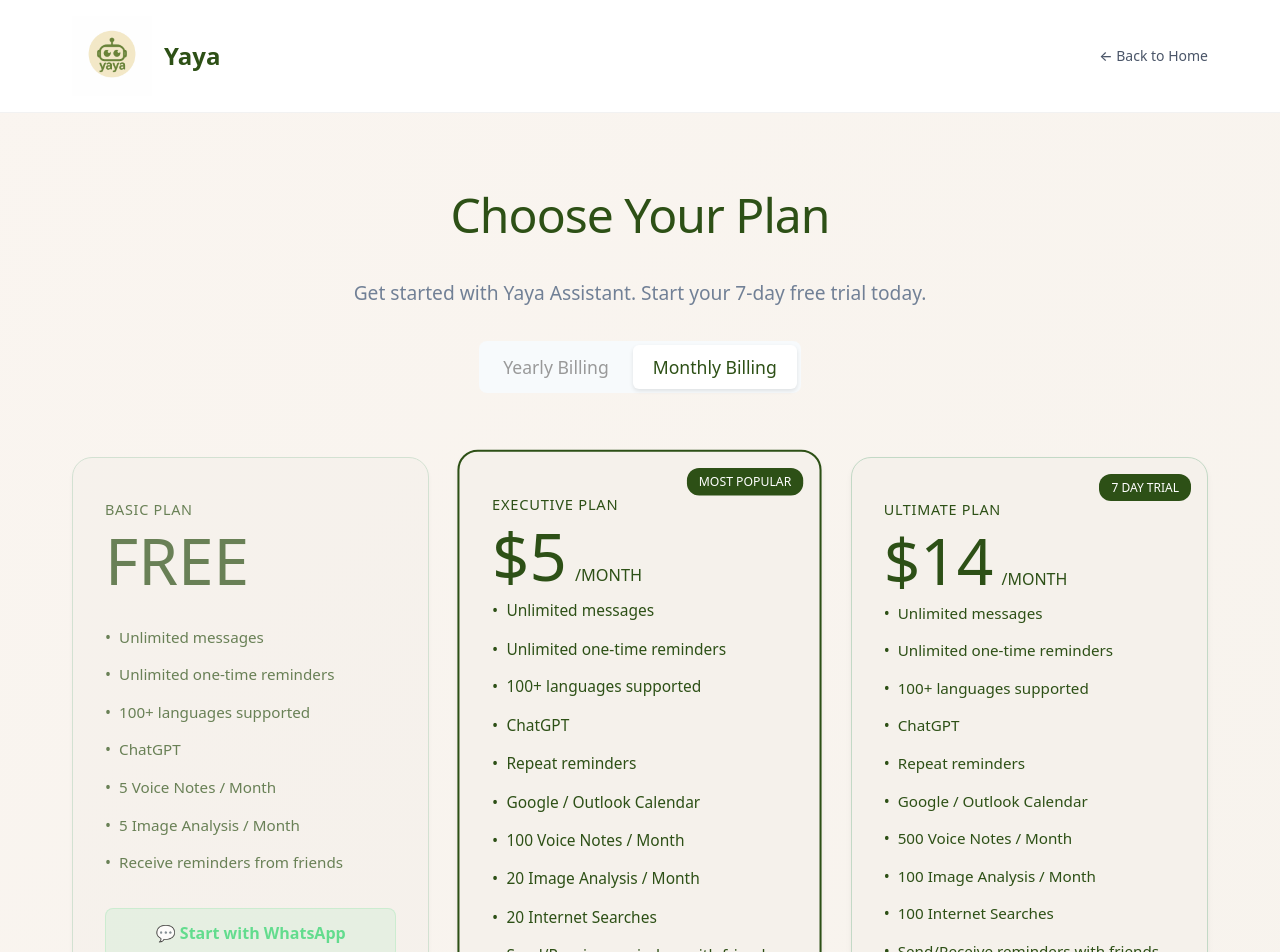
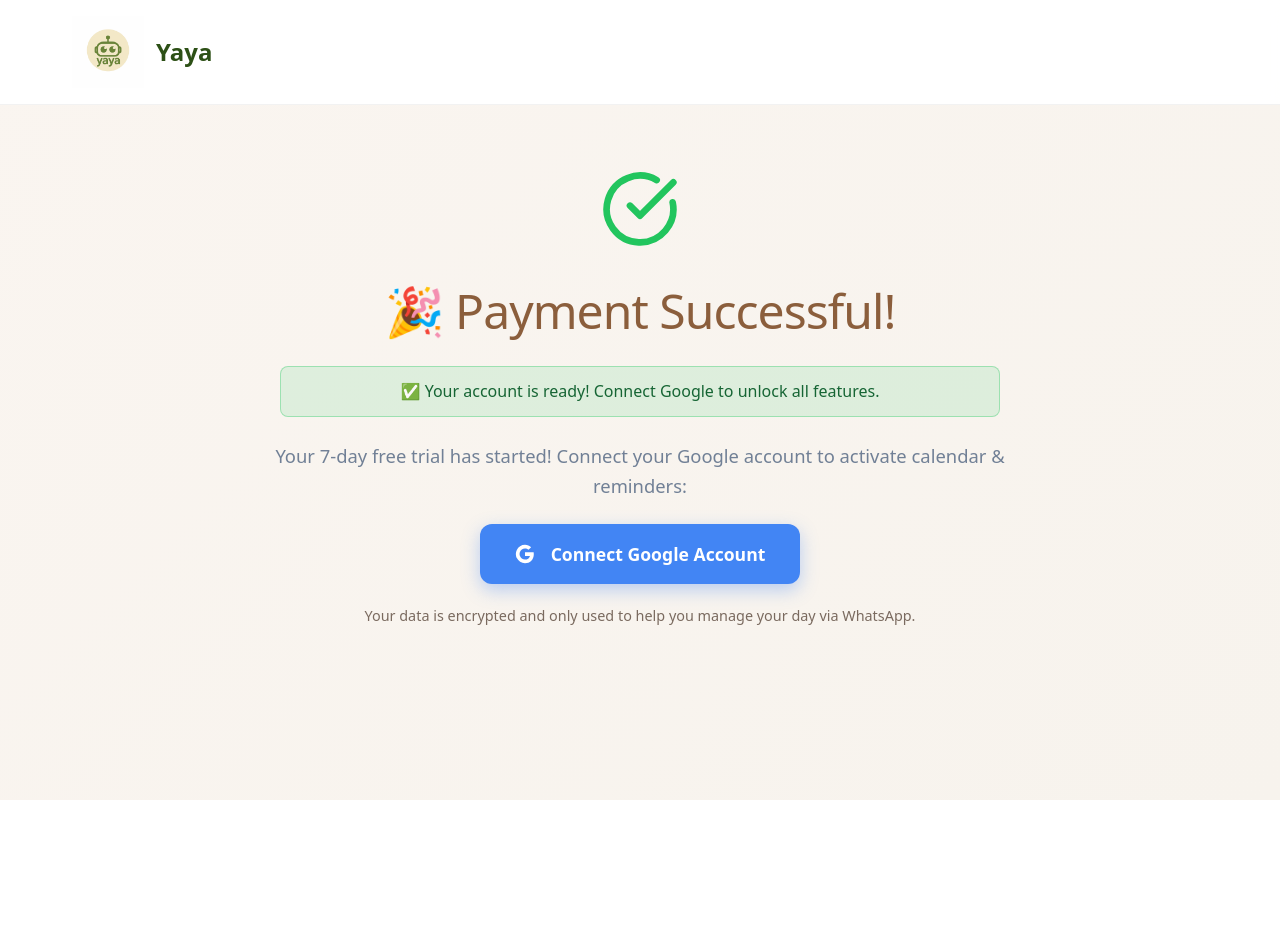
Before and after one commit to yairsabag/yaya-oauth-page, a Next.js app: page /payment in a window 1280 px wide. Shown: the top 952 px of the page. After the commit the page ends 800 px from the top, so only its background shows below. Built offline with nearby package versions, Linux system fonts and the light colour scheme.

Commit message:
Update page.tsx

```diff
--- a/src/app/payment/page.tsx
+++ b/src/app/payment/page.tsx
@@ -1,338 +1,102 @@
 'use client'
 
-import React, { useState, useEffect } from 'react'
-import { Check, MessageCircle } from 'lucide-react'
+import React, { useEffect, useState } from 'react'
+import { CheckCircle } from 'lucide-react'
 
-export default function PaymentPage() {
-  const [billingType, setBillingType] = useState<'monthly' | 'yearly'>('monthly')
-  const [registrationCode, setRegistrationCode] = useState<string | null>(null)
+export default function SuccessPage() {
+  const [registrationCode, setRegistrationCode] = useState('')
 
-  // Get registration code from URL when component mounts
   useEffect(() => {
-    const params = new URLSearchParams(window.location.search)
-    const code = params.get('code')
-    console.log('URL params:', window.location.search) // Debug log
-    console.log('Code from URL:', code) // Debug log
-    if (code) {
-      setRegistrationCode(code)
-      console.log('Registration code set to:', code) // Debug log
-    }
+    const p = new URLSearchParams(window.location.search)
+    // נמשוך את הקוד שהבאתם ב-redirect של הסליקה (למשל ?code=F75CEJ)
+    setRegistrationCode(p.get('code') || '')
   }, [])
 
-  const plans = [
-    {
-      id: 'basic',
-      name: 'Basic Plan',
-      monthlyPrice: 0,
-      yearlyPrice: 0,
-      displayPrice: 'FREE',
-      popular: false,
-      features: [
-        'Unlimited messages',
-        'Unlimited one-time reminders',
-        '100+ languages supported',
-        'ChatGPT',
-        '5 Voice Notes / Month',
-        '5 Image Analysis / Month',
-        'Receive reminders from friends'
-      ],
-      buttonText: 'Start with WhatsApp',
-      buttonAction: 'whatsapp'
-    },
-    {
-      id: 'executive',
-      name: 'Executive Plan',
-      monthlyPrice: 5,
-      yearlyPrice: 4,
-      displayPrice: null,
-      popular: true,
-      features: [
-        'Unlimited messages',
-        'Unlimited one-time reminders',
-        '100+ languages supported',
-        'ChatGPT',
-        'Repeat reminders',
-        'Google / Outlook Calendar',
-        '100 Voice Notes / Month',
-        '20 Image Analysis / Month',
-        '20 Internet Searches',
-        'Send/Receive reminders with friends',
-        'AI Memory of You',
-        'Create Lists'
-      ],
-      buttonText: 'Start Free Trial',
-      buttonAction: 'payment'
-    },
-    {
-      id: 'ultimate',
-      name: 'Ultimate Plan',
-      monthlyPrice: 14,
-      yearlyPrice: 13,
-      displayPrice: null,
-      popular: false,
-      features: [
-        'Unlimited messages',
-        'Unlimited one-time reminders',
-        '100+ languages supported',
-        'ChatGPT',
-        'Repeat reminders',
-        'Google / Outlook Calendar',
-        '500 Voice Notes / Month',
-        '100 Image Analysis / Month',
-        '100 Internet Searches',
-        'Send/Receive reminders with friends',
-        'AI Memory of You',
-        'Create Lists'
-      ],
-      buttonText: 'Start Free Trial',
-      buttonAction: 'payment'
-    }
-  ]
-
-  const handlePlanSelection = (planId: string) => {
-    const plan = plans.find(p => p.id === planId)
-    if (!plan) return
-
-    // קרא את הקוד ישירות מה-URL כדי להימנע מ-race condition
-    const params = new URLSearchParams(window.location.search)
-    const currentCode = params.get('code')
-
-    console.log('Current registrationCode from state:', registrationCode) // Debug log
-    console.log('Current code from URL:', currentCode) // Debug log
-
-    if (planId === 'basic') {
-      const message = currentCode ? `My code: ${currentCode}` : ''
-      const whatsappUrl = `https://api.whatsapp.com/send/?phone=972559943649&text=${encodeURIComponent(message)}&type=phone_number&app_absent=0`
-      window.open(whatsappUrl, '_blank')
-    } else {
-      const price = billingType === 'yearly' ? plan.yearlyPrice : plan.monthlyPrice
-
-      // השתמש בקוד מה-URL תחילה, אחר כך מהstate, ואחרון צור חדש
-      let codeToUse = currentCode || registrationCode
-      if (!codeToUse) {
-        // רק אם באמת אין קוד, תיצור חדש
-        codeToUse = Math.random().toString(36).substring(2, 8).toUpperCase()
-      }
-
-      console.log('Code to use:', codeToUse) // Debug log
-
-      const url = new URL(window.location.origin + '/payment/checkout')
-      url.searchParams.set('plan', planId)
-      url.searchParams.set('price', price.toString())
-      url.searchParams.set('billing', billingType)
-      url.searchParams.set('code', codeToUse)
-      url.searchParams.set('planName', plan.name)
-
-      console.log('Final URL:', url.toString()) // Debug log
-      window.location.href = url.toString()
-    }
-  }
+  const authHref = `/api/google/authorize?state=${encodeURIComponent(registrationCode || '')}`
 
   return (
-    <div style={{ fontFamily: "system-ui, -apple-system, BlinkMacSystemFont, 'Segoe UI', sans-serif", minHeight: '100vh', background: 'linear-gradient(135deg, #faf5f0 0%, #f7f3ed 100%)' }}>
+    <div style={{
+      fontFamily: "system-ui, -apple-system, BlinkMacSystemFont, 'Segoe UI', sans-serif",
+      minHeight: '100vh',
+      background: 'linear-gradient(135deg, #faf5f0 0%, #f7f3ed 100%)'
+    }}>
       {/* Header */}
-      <header style={{ background: 'rgba(255,255,255,0.95)', backdropFilter: 'blur(10px)', borderBottom: '1px solid rgba(0,0,0,0.05)', padding: '1rem 0' }}>
-        <div style={{ maxWidth: '1200px', margin: '0 auto', padding: '0 2rem', display: 'flex', justifyContent: 'space-between', alignItems: 'center' }}>
-          <a href="/" style={{ display: 'flex', alignItems: 'center', gap: '0.75rem', textDecoration: 'none' }}>
-            <img
-              src="/yaya-logo.png"
-              alt="Yaya Assistant Logo"
-              style={{ width: '80px', height: '80px', objectFit: 'contain' }}
-            />
-            <span style={{ fontSize: '1.5rem', fontWeight: '600', color: '#2d5016' }}>Yaya</span>
-          </a>
-          <a href="/" style={{ color: '#4a5568', textDecoration: 'none', fontSize: '0.875rem', fontWeight: '500' }}>
-            ← Back to Home
+      <header style={{
+        background: 'rgba(255,255,255,0.95)',
+        backdropFilter: 'blur(10px)',
+        borderBottom: '1px solid rgba(0,0,0,0.05)',
+        padding: '1rem 0'
+      }}>
+        <div style={{
+          maxWidth: 1200, margin: '0 auto', padding: '0 2rem',
+          display: 'flex', justifyContent: 'space-between', alignItems: 'center'
+        }}>
+          <a href="/" style={{ display: 'flex', alignItems: 'center', gap: '.75rem', textDecoration: 'none' }}>
+            <img src="/yaya-logo.png" alt="Yaya" style={{ width: 72, height: 72, objectFit: 'contain' }} />
+            <span style={{ fontSize: '1.5rem', fontWeight: 600, color: '#2d5016' }}>Yaya</span>
           </a>
         </div>
       </header>
 
+      {/* Main */}
       <main style={{ padding: '4rem 0' }}>
-        <div style={{ maxWidth: '1200px', margin: '0 auto', padding: '0 2rem' }}>
-          <div style={{ textAlign: 'center', marginBottom: '3rem' }}>
-            <h1 style={{ fontSize: '3rem', fontWeight: '400', color: '#2d5016', marginBottom: '1.5rem', letterSpacing: '-0.02em' }}>
-              Choose Your Plan
-            </h1>
-            <p style={{ fontSize: '1.2rem', color: '#718096', maxWidth: '600px', margin: '0 auto 2rem' }}>
-              Get started with Yaya Assistant. Start your 7-day free trial today.
-            </p>
+        <div style={{ maxWidth: 800, margin: '0 auto', padding: '0 2rem', textAlign: 'center' }}>
+          <div style={{ marginBottom: '1.5rem' }}>
+            <CheckCircle size={80} style={{ color: '#22c55e', margin: '0 auto' }} />
+          </div>
+          <h1 style={{
+            fontSize: '3rem', fontWeight: 400, color: '#8B5E3C',
+            marginBottom: '1rem', letterSpacing: '-0.02em'
+          }}>
+            🎉 Payment Successful!
+          </h1>
 
-            {registrationCode && (
-              <div style={{ background: 'rgba(37, 211, 102, 0.1)', borderRadius: '12px', padding: '1rem', border: '1px solid rgba(37, 211, 102, 0.3)', display: 'inline-block', marginBottom: '2rem' }}>
-                <p style={{ color: '#25d366', fontSize: '1rem', fontWeight: '600', margin: 0 }}>
-                  ✅ Registration Code: {registrationCode}
-                </p>
-              </div>
-            )}
-
-            {/* Billing Toggle */}
-            <div style={{ display: 'flex', gap: '4px', justifyContent: 'center', marginBottom: '4rem', background: '#f7fafc', borderRadius: '8px', padding: '4px', width: 'fit-content', margin: '0 auto 4rem', cursor: 'pointer' }}>
-              <span onClick={() => setBillingType('yearly')} style={{
-                background: billingType === 'yearly' ? 'white' : 'transparent',
-                color: billingType === 'yearly' ? '#2d5016' : '#999',
-                padding: '8px 20px',
-                borderRadius: '6px',
-                fontSize: '1.1rem',
-                fontWeight: '500',
-                boxShadow: billingType === 'yearly' ? '0 2px 4px rgba(0,0,0,0.1)' : 'none',
-                cursor: 'pointer',
-                transition: 'all 0.2s ease'
-              }}>
-                Yearly Billing
-              </span>
-              <span onClick={() => setBillingType('monthly')} style={{
-                background: billingType === 'monthly' ? 'white' : 'transparent',
-                color: billingType === 'monthly' ? '#2d5016' : '#999',
-                padding: '8px 20px',
-                borderRadius: '6px',
-                fontSize: '1.1rem',
-                fontWeight: '500',
-                boxShadow: billingType === 'monthly' ? '0 2px 4px rgba(0,0,0,0.1)' : 'none',
-                cursor: 'pointer',
-                transition: 'all 0.2s ease'
-              }}>
-                Monthly Billing
-              </span>
-            </div>
+          {/* פס ירוק קצר – אופציונלי */}
+          <div style={{
+            background: 'rgba(34,197,94,.12)',
+            border: '1px solid rgba(34,197,94,.35)',
+            color: '#166534',
+            borderRadius: 8,
+            padding: '12px 16px',
+            margin: '0 auto 24px',
+            maxWidth: 720
+          }}>
+            ✅ Your account is ready! Connect Google to unlock all features.
           </div>
 
-          {/* Pricing Cards */}
-          <div style={{ display: 'grid', gridTemplateColumns: 'repeat(auto-fit, minmax(300px, 1fr))', gap: '2rem', marginBottom: '3rem' }}>
-            {plans.map((plan) => (
-              <div key={plan.id} onClick={() => handlePlanSelection(plan.id)} style={{
-                background: '#F5F1EB',
-                borderRadius: '20px',
-                padding: '2.5rem 2rem',
-                textAlign: 'left',
-                position: 'relative',
-                border: plan.popular ? '2px solid #2d5016' : '1px solid #c3d9c6',
-                transform: plan.popular ? 'scale(1.02)' : 'none',
-                cursor: 'pointer',
-                transition: 'all 0.3s ease',
-                boxShadow: '0 4px 6px rgba(0, 0, 0, 0.05)',
-                opacity: plan.id === 'basic' ? 0.7 : 1
-              }}
-                onMouseEnter={(e) => {
-                  if (plan.id !== 'basic') {
-                    e.currentTarget.style.transform = plan.popular ? 'scale(1.05)' : 'scale(1.02)'
-                    e.currentTarget.style.boxShadow = '0 20px 25px rgba(45, 80, 22, 0.15)'
-                    e.currentTarget.style.border = '2px solid #2d5016'
-                  }
-                }}
-                onMouseLeave={(e) => {
-                  if (plan.id !== 'basic') {
-                    e.currentTarget.style.transform = plan.popular ? 'scale(1.02)' : 'scale(1)'
-                    e.currentTarget.style.boxShadow = '0 4px 6px rgba(0, 0, 0, 0.05)'
-                    e.currentTarget.style.border = plan.popular ? '2px solid #2d5016' : '1px solid #c3d9c6'
-                  }
-                }}
-              >
-                {(plan.popular || (plan.id !== 'basic' && plan.monthlyPrice > 0)) && (
-                  <div style={{
-                    position: 'absolute',
-                    top: '1rem',
-                    right: '1rem',
-                    background: '#2d5016',
-                    color: 'white',
-                    padding: '4px 12px',
-                    borderRadius: '12px',
-                    fontSize: '0.75rem',
-                    fontWeight: '500'
-                  }}>
-                    {plan.popular ? 'MOST POPULAR' : '7 DAY TRIAL'}
-                  </div>
-                )}
+          <p style={{ fontSize: '1.15rem', color: '#718096', marginBottom: '1.5rem' }}>
+            Your 7-day free trial has started! Connect your Google account to activate calendar & reminders:
+          </p>
 
-                <div style={{
-                  fontSize: '0.9rem',
-                  color: '#2d5016',
-                  fontWeight: '500',
-                  marginBottom: '0.5rem',
-                  textTransform: 'uppercase',
-                  letterSpacing: '0.05em'
-                }}>
-                  {plan.name.toUpperCase()}
-                </div>
+          {/* הכפתור – תמיד <a>, עושה bridge לראוט השרת */}
+          <a
+            href={authHref}
+            style={{
+              display: 'inline-flex', alignItems: 'center', justifyContent: 'center',
+              gap: 12, padding: '16px 28px', borderRadius: 12,
+              background: '#4285f4', color: 'white', textDecoration: 'none',
+              fontSize: '1.1rem', fontWeight: 700, minWidth: 320,
+              boxShadow: '0 6px 18px rgba(66,133,244,0.35)'
+            }}
+            onClick={(e) => {
+              // אם אין קוד – עדיין נמשיך (state ריק), אבל נוכל להתריע
+              if (!registrationCode) {
+                console.warn('Missing registration code in state')
+              }
+            }}
+          >
+            <svg width="20" height="20" viewBox="0 0 24 24" style={{ marginRight: 4 }}>
+              <path fill="white" d="M22.56 12.25c0-.78-.07-1.53-.2-2.25H12v4.26h5.92c-.26 1.37-1.04 2.53-2.21 3.31v2.77h3.57c2.08-1.92 3.28-4.74 3.28-8.09z"/>
+              <path fill="white" d="M12 23c2.97 0 5.46-.98 7.28-2.66l-3.57-2.77c-.98.66-2.23 1.06-3.71 1.06-2.86 0-5.29-1.93-6.16-4.53H2.18v2.84C3.99 20.53 7.7 23 12 23z"/>
+              <path fill="white" d="M5.84 14.09c-.22-.66-.35-1.36-.35-2.09s.13-1.43.35-2.09V7.07H2.18C1.43 8.55 1 10.22 1 12s.43 3.45 1.18 4.93l2.85-2.22.81-.62z"/>
+              <path fill="white" d="M12 5.38c1.62 0 3.06.56 4.21 1.64l3.15-3.15C17.45 2.09 14.97 1 12 1 7.7 1 3.99 3.47 2.18 7.07l3.66 2.84c.87-2.6 3.3-4.53 6.16-4.53z"/>
+            </svg>
+            Connect Google Account
+          </a>
 
-                <div style={{
-                  fontSize: '4rem',
-                  fontWeight: '300',
-                  color: '#2d5016',
-                  marginBottom: plan.id === 'basic' ? '2rem' : '0.5rem',
-                  lineHeight: '1',
-                  display: 'flex',
-                  alignItems: 'baseline',
-                  gap: '8px'
-                }}>
-                  {plan.displayPrice ? plan.displayPrice : `$${billingType === 'yearly' ? plan.yearlyPrice : plan.monthlyPrice}`}
-                  {!plan.displayPrice && (
-                    <span style={{ fontSize: '1rem', fontWeight: '400' }}>/MONTH</span>
-                  )}
-                </div>
-
-                <div style={{ marginBottom: '2rem' }}>
-                  {plan.features.map((feature, index) => (
-                    <div key={index} style={{
-                      color: '#2d5016',
-                      marginBottom: '0.75rem',
-                      fontSize: '0.95rem',
-                      display: 'flex',
-                      alignItems: 'flex-start',
-                      gap: '8px'
-                    }}>
-                      <span style={{ color: '#2d5016', fontSize: '1rem' }}>•</span>
-                      {feature}
-                    </div>
-                  ))}
-                </div>
-
-                <div style={{
-                  background: plan.id === 'basic' ? 'rgba(37, 211, 102, 0.1)' : '#2d5016',
-                  color: plan.id === 'basic' ? '#25d366' : 'white',
-                  padding: '12px 20px',
-                  borderRadius: '8px',
-                  textAlign: 'center',
-                  fontSize: '1rem',
-                  fontWeight: '600',
-                  border: plan.id === 'basic' ? '1px solid rgba(37, 211, 102, 0.2)' : 'none',
-                  transition: 'all 0.2s ease'
-                }}>
-                  {plan.id === 'basic' ? '💬 Start with WhatsApp' : '🚀 Start Free Trial'}
-                </div>
-
-                {plan.id === 'basic' && (
-                  <div style={{
-                    textAlign: 'center',
-                    fontSize: '0.8rem',
-                    color: '#25d366',
-                    marginTop: '0.5rem',
-                    fontWeight: '500'
-                  }}>
-                    No Credit Card Required
-                  </div>
-                )}
-
-                {plan.id !== 'basic' && (
-                  <div style={{
-                    textAlign: 'center',
-                    fontSize: '0.8rem',
-                    color: '#2d5016',
-                    marginTop: '0.5rem',
-                    opacity: 0.8
-                  }}>
-                    No commitment • Cancel anytime
-                  </div>
-                )}
-              </div>
-            ))}
-          </div>
-
-          <div style={{ fontSize: '1.1rem', color: '#2d5016', marginTop: '3rem', textAlign: 'center' }}>
-            Need Yaya for your Team?{' '}
-            <a href="mailto:info@yayagent.com" style={{ color: '#2d5016', textDecoration: 'underline' }}>
-              Contact us
-            </a>
-          </div>
+          <p style={{ marginTop: 20, color: '#7a6a5f', fontSize: '.9rem' }}>
+            Your data is encrypted and only used to help you manage your day via WhatsApp.
+          </p>
         </div>
       </main>
     </div>
```
